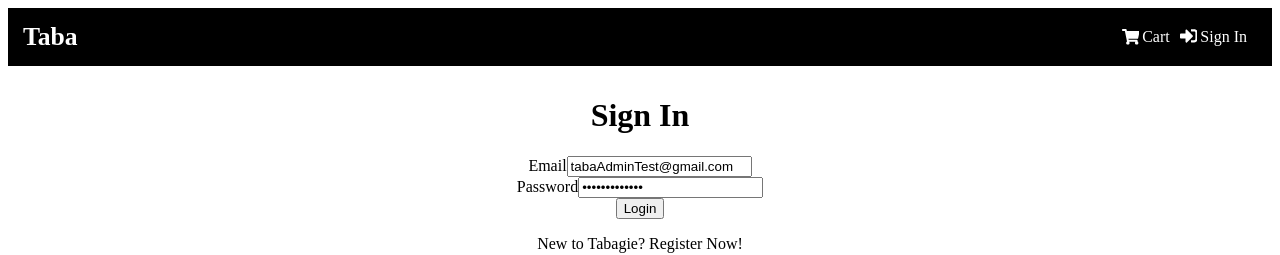
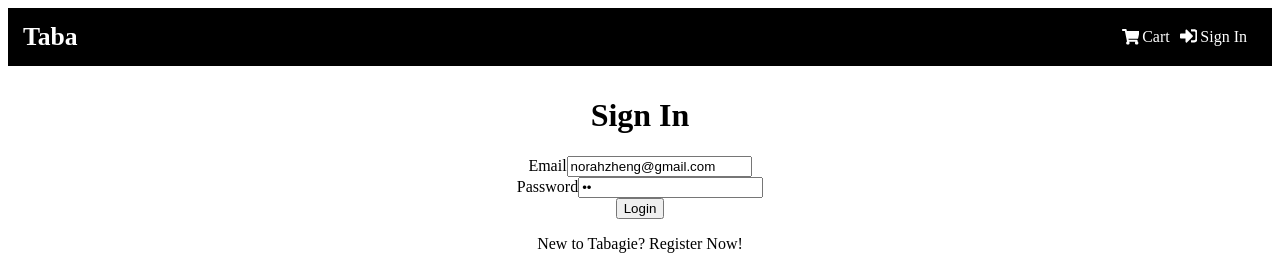
Before and after one commit to brian-pan/taba-retail, a React (Vite) app in the folder frontend/: page /login in a window 1280 px wide. Shown: the top 255 px of the page. Built offline with nearby package versions, Linux system fonts and the light colour scheme.

Commit message:
minor code cleanup

```diff
--- a/frontend/src/components/Header.tsx
+++ b/frontend/src/components/Header.tsx
@@ -33,7 +33,7 @@ const Header: React.FunctionComponent<HeaderProps> = (props) => {
       await logout().unwrap();
       dispatch(clearCredentials());
       setIsDropDownOpen(false);
-      navigate("/");
+      // navigate("/");
     } catch (error) {
       console.log(error);
     }
@@ -72,7 +72,10 @@ const Header: React.FunctionComponent<HeaderProps> = (props) => {
                   <span className="header__dropdown-content-icon-wrapper">
                     <FaUser className="header__dropdown-content-icon" />
                   </span>
-                  <span className="header__dropdown-content-label">
+                  <span
+                    className="header__dropdown-content-label"
+                    onClick={() => setIsDropDownOpen(false)}
+                  >
                     Update Profile
                   </span>
                 </Link>
--- a/frontend/src/screens/LoginScreen.tsx
+++ b/frontend/src/screens/LoginScreen.tsx
@@ -13,8 +13,8 @@ import "../assets/styles/screens/LoginScreen.scss";
 interface LoginScreenProps {}
 
 const LoginScreen: React.FunctionComponent<LoginScreenProps> = () => {
-  const [email, setEmail] = useState<string>("tabaAdminTest@gmail.com");
-  const [password, setPassword] = useState<string>("tabaadmintest");
+  const [email, setEmail] = useState<string>("norahzheng@gmail.com");
+  const [password, setPassword] = useState<string>("nz");
 
   const navigate = useNavigate();
   const dispatch = useDispatch();
--- a/frontend/src/screens/ProfileScreen.tsx
+++ b/frontend/src/screens/ProfileScreen.tsx
@@ -1,6 +1,6 @@
 import * as React from "react";
 import { useState, useEffect } from "react";
-import { Link, useNavigate } from "react-router-dom";
+import { useNavigate } from "react-router-dom";
 import { useDispatch, useSelector } from "react-redux";
 import { setCredentials } from "../slices/feSlices/authenticationSlice";
 import { useUpdateProfileMutation } from "../slices/apiSlices/usersApiSlice";
```
